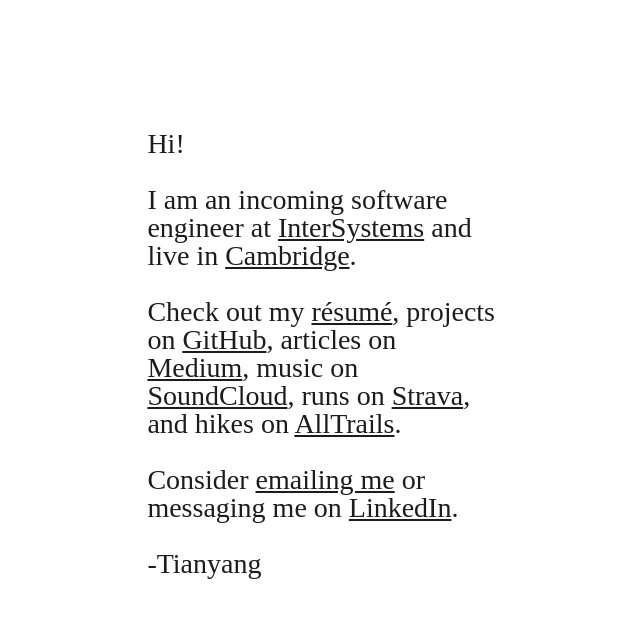
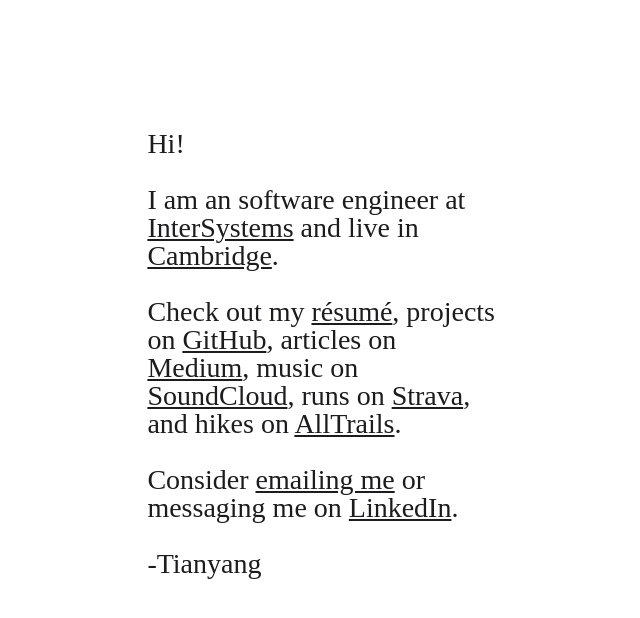
Before and after one commit to tianyangren/tianyangren.github.io, an Angular app: page / in a window 1280 px wide. Shown: the top 618 px of the page, without its empty margins (315-955 px from the left). Built offline with nearby package versions, Linux system fonts and the light colour scheme.

Commit message:
Update app.component.html

```diff
--- a/src/app/app.component.html
+++ b/src/app/app.component.html
@@ -2,7 +2,7 @@
     <div class='Content'>
         <p>Hi!</p>
         <p>
-            I am an incoming software engineer at
+            I am an software engineer at
             <a [href]="url.employer">{{employer}}</a>
             and live in
             <a [href]="url.location">{{location}}</a>.
```
